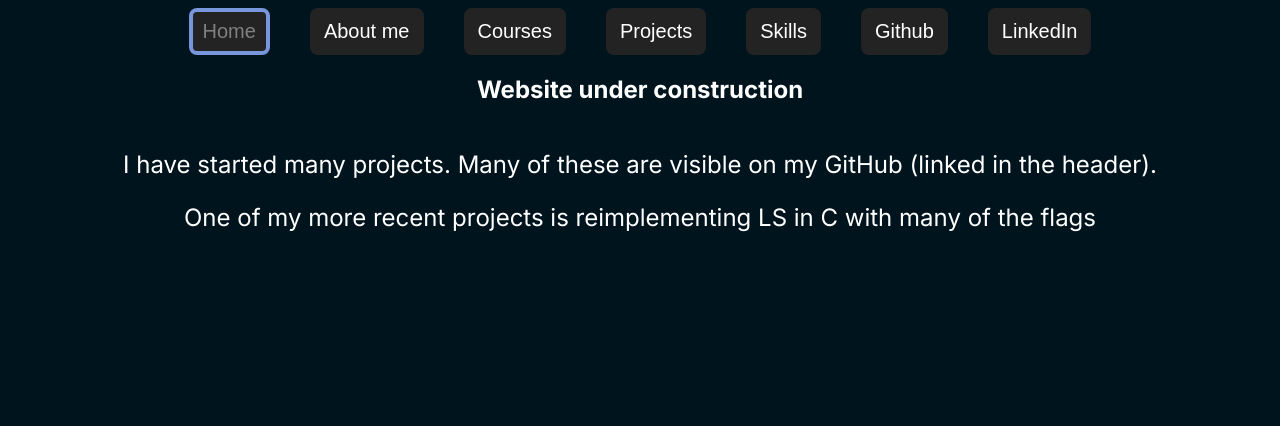
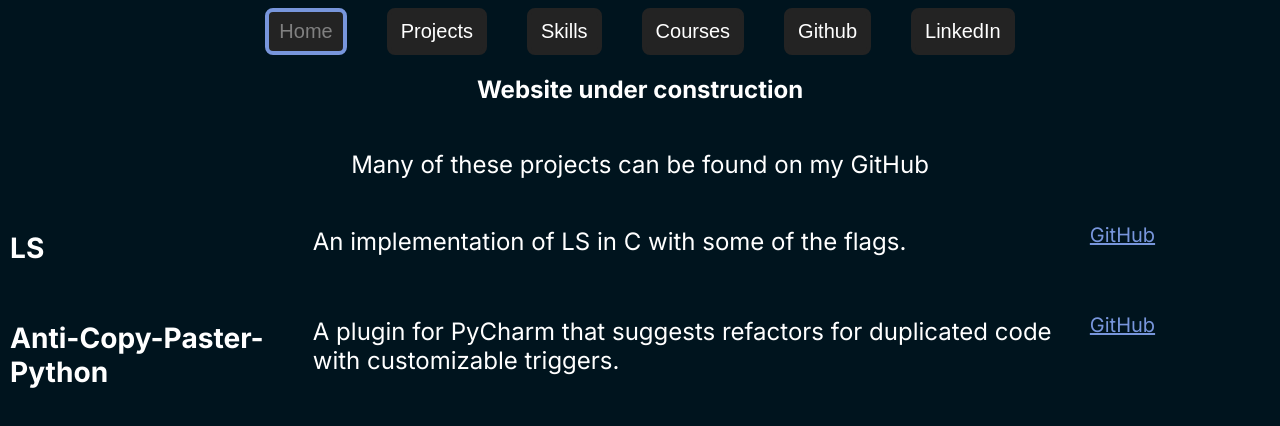
Before and after one commit to DanielCr2020/My-Website, a Next.js app: page /projects in a window 1280 px wide. Shown: the top 426 px of the page. Built offline with nearby package versions, Linux system fonts and the light colour scheme.

Commit message:
Updated projects page slightly
Removed button to (unnecessary) about page

```diff
--- a/src/app/Header.jsx
+++ b/src/app/Header.jsx
@@ -13,17 +13,17 @@ export default function Header() {
       <Link href="/" onClick={()=>setPage("Home")}>
         <Button className={page}>Home</Button>
       </Link>
-      <Link href="/about" onClick={()=>setPage("About me")}>
+      {/* <Link href="/about" onClick={()=>setPage("About me")}>
         <Button className={page}>About me</Button>
-      </Link>
-      <Link href="/courses" onClick={()=>setPage("Courses")}>
-        <Button className={page}>Courses</Button>
-      </Link>
+      </Link> */}
       <Link href="/projects" onClick={()=>setPage("Projects")}>
         <Button className={page}>Projects</Button>
       </Link>
       <Link href="/skills" onClick={()=>setPage("Skills")}>
         <Button className={page}>Skills</Button>
+      </Link>
+      <Link href="/courses" onClick={()=>setPage("Courses")}>
+        <Button className={page}>Courses</Button>
       </Link>
       <Link href="https://github.com/DanielCr2020" target="_blank">
         <Button className={page}>Github</Button>
--- a/src/app/about/page.tsx
+++ b/src/app/about/page.tsx
@@ -5,15 +5,9 @@ import Link from 'next/link'
 export default function Home() {
   return (
     <main className="main">
-      <div className="description">
         <p className='description-text'>
           I am a programmer, computer scientist, tech enthusiast, car enthusiast, Eagle Scout, and much more.
         </p>
-        <p className='description-text'>
-
-        </p>
-      </div>
-
     </main>
   )
 }
--- a/src/app/courses/page.tsx
+++ b/src/app/courses/page.tsx
@@ -5,7 +5,6 @@ import Link from 'next/link'
 export default function Home() {
   return (
     <main className="main">
-      <div className="description">
       <h2>Courses I have taken:</h2>
       <h2>Stevens:</h2>
       <p className='left-p'>
@@ -23,7 +22,6 @@ export default function Home() {
       <p className='left-p'>
           CS 516: Compiler Design and Implementation
       </p>
-      </div>
 
     </main>
   )
--- a/src/app/projects/page.tsx
+++ b/src/app/projects/page.tsx
@@ -5,14 +5,34 @@ import Link from 'next/link'
 export default function Home() {
   return (
     <main className="main">
-      <div className="description">
-        <p className='description-text'>
-          I have started many projects. Many of these are visible on my GitHub (linked in the header).
+      <p className='description-text'>
+        Many of these projects can be found on my GitHub
+      </p>
+
+      <div className="side-by-side">
+        <h3 className='project-h3-width'>LS</h3>
+        <p className='project-p-width'>
+          An implementation of LS in C with some of the flags.
         </p>
-        <p className='description-text'>
-          One of my more recent projects is reimplementing LS in C with many of the flags
+        <Link href="https://github.com/DanielCr2020/LS" target="_blank">
+          GitHub
+        </Link>
+      </div>
+
+      <div className="side-by-side">
+        <h3 className="project-h3-width">Anti-Copy-Paster-Python</h3>
+        <p className='project-p-width'>
+          A plugin for PyCharm that suggests refactors for duplicated code with customizable triggers.
         </p>
+        <Link href="https://github.com/SE4AIResearch/AntiCopyPaster_Python_Fall2023" target="_blank">
+          GitHub
+        </Link>
       </div>
+
+
+      <h2>
+
+      </h2>
 
     </main>
   )
--- a/src/app/styles.css
+++ b/src/app/styles.css
@@ -9,12 +9,35 @@
     padding: 2px;
     min-height: 20vh;
     font-family: 93;
-    /* display: flexbox; */
-    /* flex-direction: column; */
 }
 
 .center-div {
     text-align: center;
+}
+
+.side-by-side {
+    display: grid;
+    grid-template-columns: 20ch 50ch 5ch;
+    /* flex-direction: row; */
+    /* align-content: space-between; */
+    overflow: hidden;
+    gap: 0px;
+    font-size: 24px;
+    /* text-align: center; */
+    margin-right: auto;
+    margin-left: auto;
+    /* align-items: center; */
+    max-width: 90ch;
+}
+
+.project-p-width {
+    width: 50ch;
+    text-align: left;
+}
+
+.project-h3-width {
+    width:15ch;
+    text-align: left;
 }
 
 h2.title {
@@ -28,7 +51,6 @@ header {
     flex-wrap: wrap;
     column-gap: 100px;
     justify-content:space-between;
-    /* align-items: center; */
     text-align: center;
 }
 
@@ -52,15 +74,9 @@ p {
 
 }
 
-/* .description {
-    border: 3px solid green;
-    margin-left: auto;
-} */
-
 a {
     color:var(--link-color);
     font-size: 20px;
-    /* text-align: justify; */
     margin:20px;
 }
 
```
Also changed, not shown: src/app/page.tsx (+6 -3 lines), src/app/skills/page.tsx (+4 -6 lines). Lines whose indentation alone changed are shown as unchanged.
